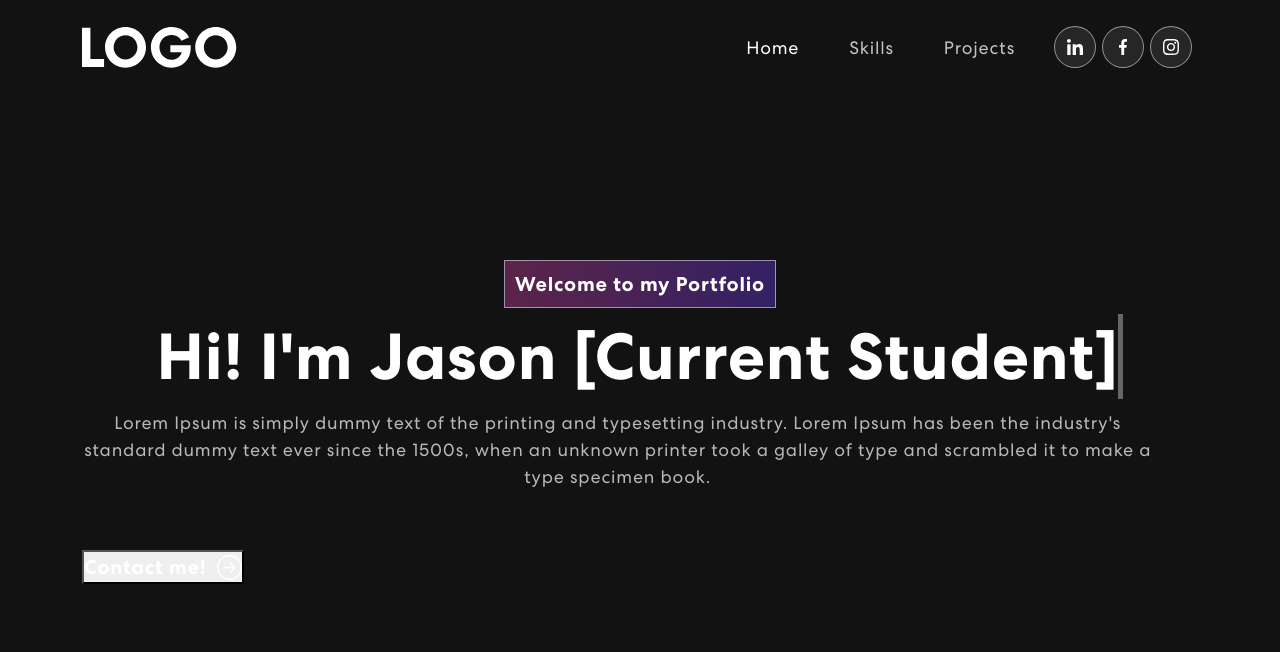
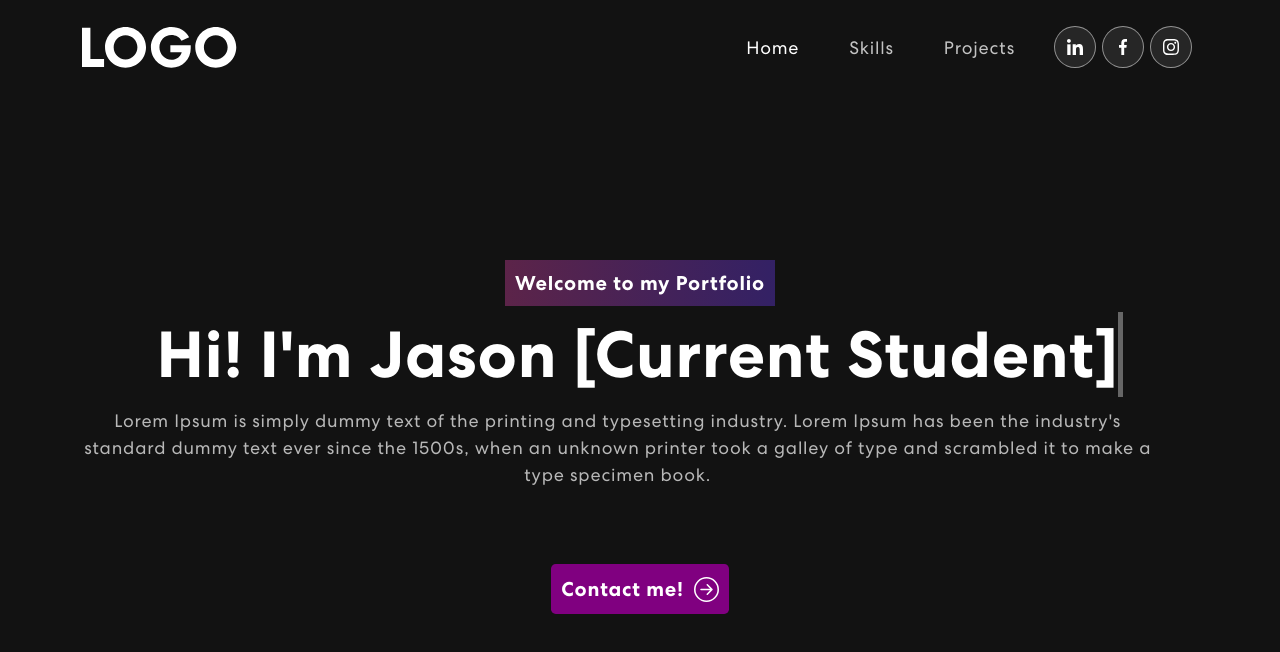
Before and after one commit to LiCHihTseng/Portfolio, a React (Create React App) app in the folder my-first-portfolio/: page / in a window 1280 px wide. Shown: the top 652 px of the page. Built offline with nearby package versions, Linux system fonts and the light colour scheme.

Commit message:
button change

```diff
--- a/my-first-portfolio/package.json
+++ b/my-first-portfolio/package.json
@@ -13,6 +13,7 @@
     "react-dom": "^18.3.1",
     "react-on-screen": "^2.1.1",
     "react-scripts": "5.0.1",
+    "styled-components": "^6.1.13",
     "web-vitals": "^2.1.4"
   },
   "scripts": {
--- a/my-first-portfolio/src/App.css
+++ b/my-first-portfolio/src/App.css
@@ -250,6 +250,7 @@ nav.navbar .navbar-toggler[aria-expanded="true"] .navbar-toggler-icon {
   font-size: 20px;
   margin-bottom: 16px;
   display: inline-block;
+  border: none;
 }
 
 .banner h1 {
@@ -268,6 +269,7 @@ nav.navbar .navbar-toggler[aria-expanded="true"] .navbar-toggler-icon {
   width: 96%;
 }
 .banner button {
+  background-color: purple;
   color: #fff;
   font-weight: 700;
   font-size: 20px;
@@ -275,6 +277,9 @@ nav.navbar .navbar-toggler[aria-expanded="true"] .navbar-toggler-icon {
   letter-spacing: 0.8px;
   display: flex;
   align-items: center;
+  padding: 10px;
+  border-radius: 0.3rem;
+  border:none;
 }
 .banner button svg {
   font-size: 25px;
--- a/my-first-portfolio/src/components/Banner.js
+++ b/my-first-portfolio/src/components/Banner.js
@@ -8,10 +8,10 @@ import TrackVisibility from "react-on-screen";
 export const Banner = () => {
   const [loopNum, setLoopNum] = useState(0);
   const [isDeleting, setIsDeleting] = useState(false);
-  const [text, setText] = useState('');
+  const [text, setText] = useState("");
   const [delta, setDelta] = useState(300 - Math.random() * 100);
   const [index, setIndex] = useState(1);
-  const toRotate = [ "[Current Student]", "[Web Designer]", "[UI/UX Designer]" ];
+  const toRotate = ["[Current Student]", "[Web Designer]", "[UI/UX Designer]"];
   const period = 2000;
 
   useEffect(() => {
@@ -19,33 +19,37 @@ export const Banner = () => {
       tick();
     }, delta);
 
-    return () => { clearInterval(ticker) };
-  }, [text])
+    return () => {
+      clearInterval(ticker);
+    };
+  }, [text]);
 
   const tick = () => {
     let i = loopNum % toRotate.length;
     let fullText = toRotate[i];
-    let updatedText = isDeleting ? fullText.substring(0, text.length - 1) : fullText.substring(0, text.length + 1);
+    let updatedText = isDeleting
+      ? fullText.substring(0, text.length - 1)
+      : fullText.substring(0, text.length + 1);
 
     setText(updatedText);
 
     if (isDeleting) {
-      setDelta(prevDelta => prevDelta / 2);
+      setDelta((prevDelta) => prevDelta / 2);
     }
 
     if (!isDeleting && updatedText === fullText) {
       setIsDeleting(true);
-      setIndex(prevIndex => prevIndex - 1);
+      setIndex((prevIndex) => prevIndex - 1);
       setDelta(period);
-    } else if (isDeleting && updatedText === '') {
+    } else if (isDeleting && updatedText === "") {
       setIsDeleting(false);
       setLoopNum(loopNum + 1);
       setIndex(1);
       setDelta(500);
     } else {
-      setIndex(prevIndex => prevIndex + 1);
+      setIndex((prevIndex) => prevIndex + 1);
     }
-  }
+  };
 
   return (
     <section className="banner" id="home">
@@ -77,12 +81,17 @@ export const Banner = () => {
                     printer took a galley of type and scrambled it to make a
                     type specimen book.
                   </p>
-                  <button onClick={() => console.log("connect")}>
-                    Contact me! <ArrowRightCircle size={25} />
-                  </button>
                 </div>
               )}
             </TrackVisibility>
+          </Col>
+        </Row>
+
+        <Row className="justify-content-md-center">
+          <Col md="auto">
+            <button onClick={() => console.log("connect")}>
+              Contact me! <ArrowRightCircle size={25} />
+            </button>
           </Col>
         </Row>
       </Container>
```
Also changed, not shown: my-first-portfolio/src/components/Button.js (deleted), 1 other file (tests, documents, lock files or other folders).
